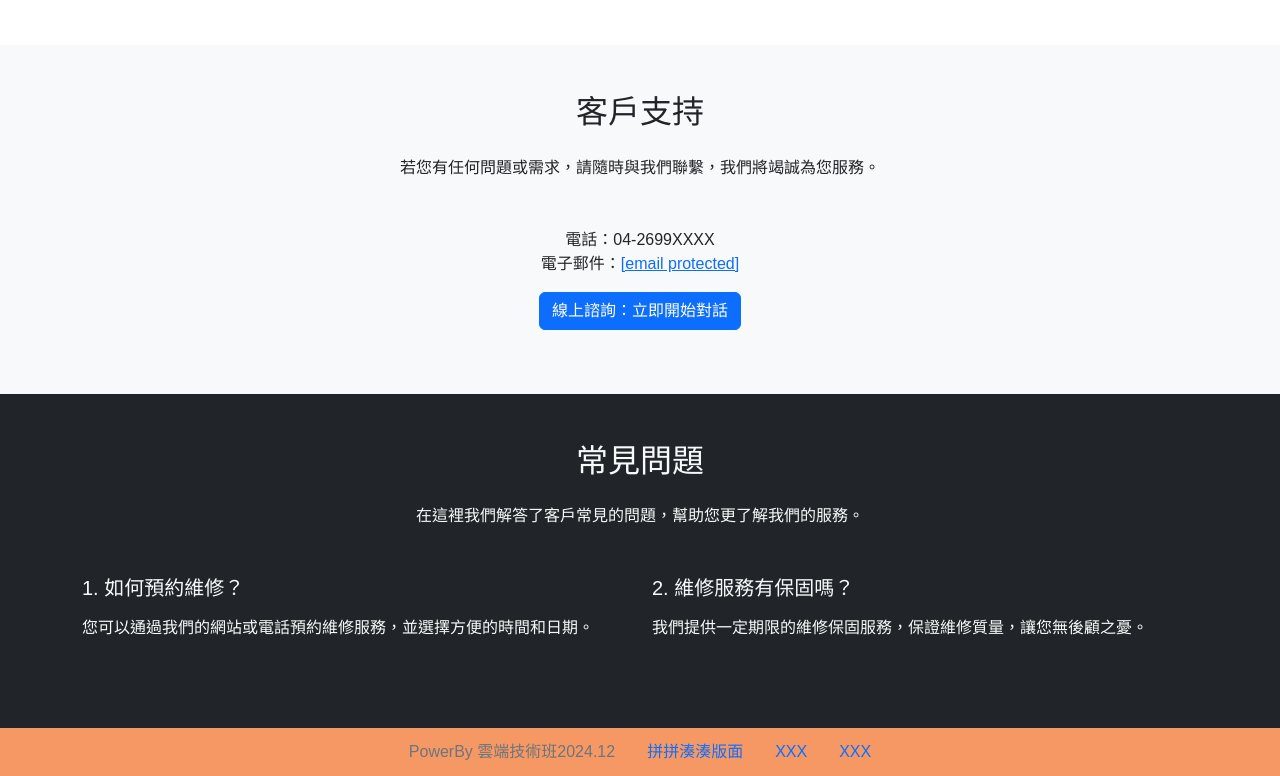
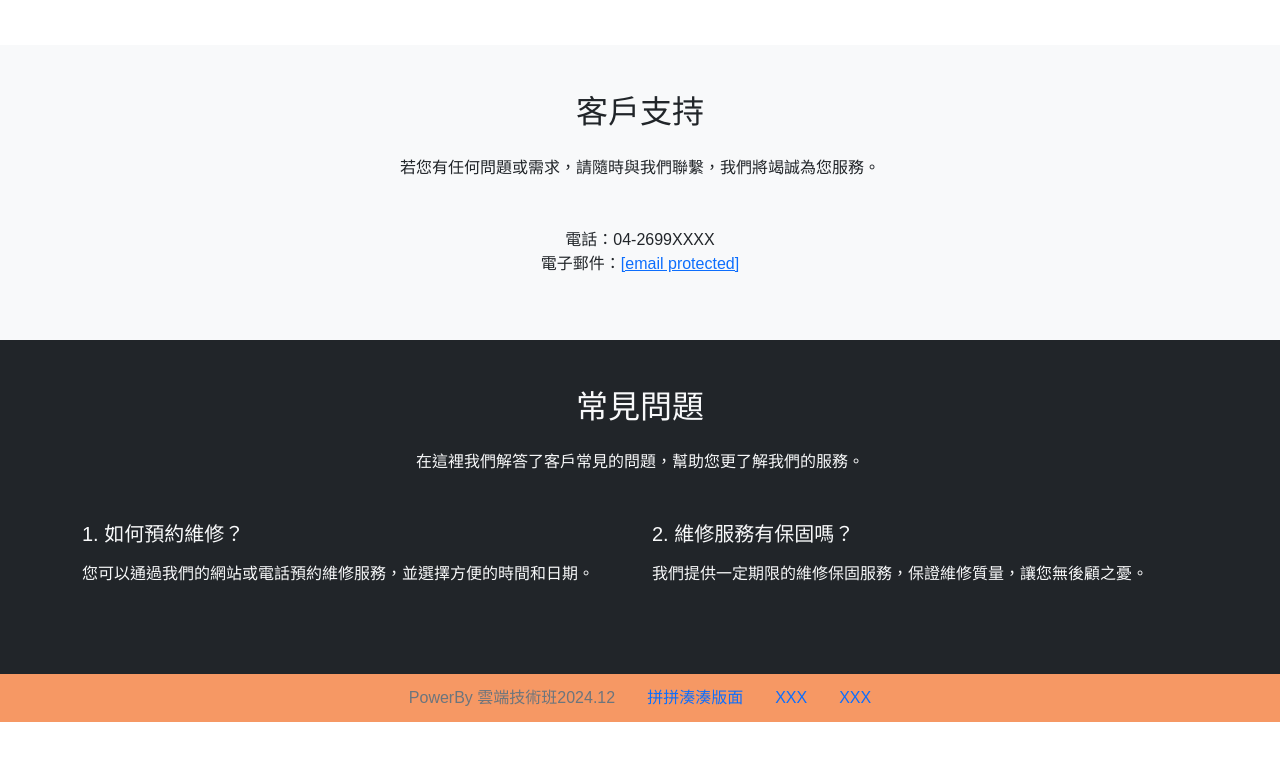
Before and after one commit to chihliang0201/web20250401-23, a plain HTML site: page Car_repair_shop.html in a window 1280 px wide. Shown: the part 3829-4605 px from the top of the page. After the commit the page ends 4551 px from the top, so only its background shows below. Drawn offline with nearby package versions, Linux system fonts and the light colour scheme; some packages are replaced by stand-ins of ours; a script that the page names is missing.

Commit message:
Update Car_repair_shop.html

```diff
--- a/Car_repair_shop.html
+++ b/Car_repair_shop.html
@@ -789,10 +789,10 @@
               >[email&#160;protected]</a
             >
           </li>
-          <li>
+<!--           <li>
             <a href="#" onclick="openChatWindow()" class="btn btn-primary mt-3"
               >線上諮詢：立即開始對話</a
-            >
+            > -->
           </li>
         </ul>
       </div>
```
